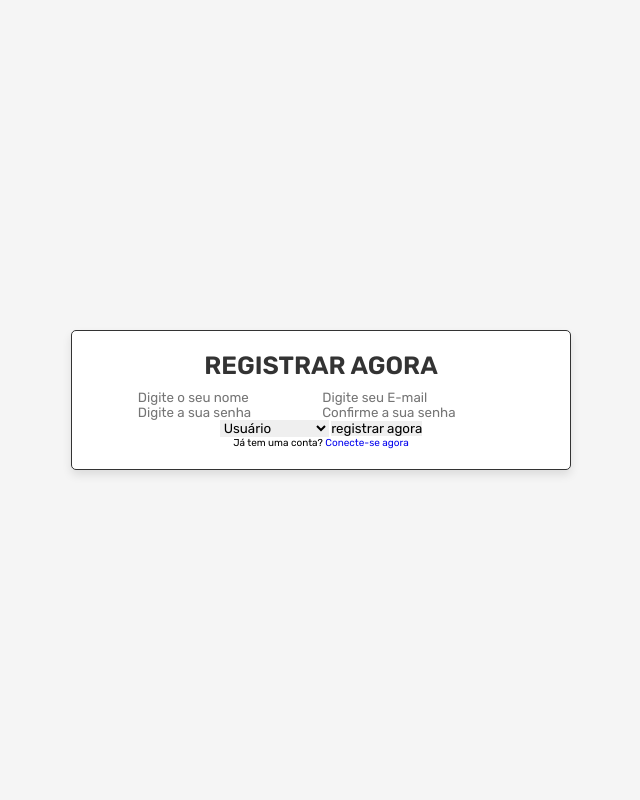
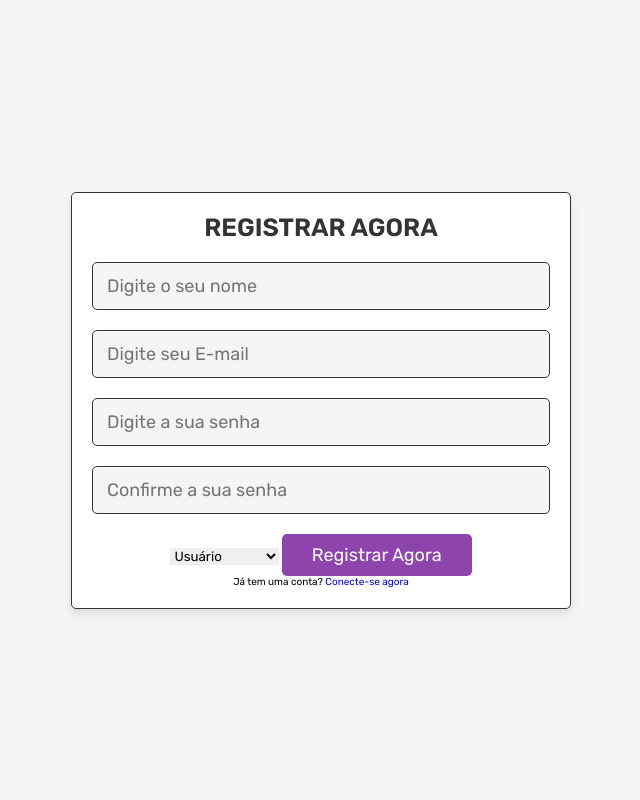
Before and after one commit to daniel-oliv3/book-store-website, a PHP site: page /register.php in a window 1280 px wide. Shown: the whole page, without its empty margins (319-959 px from the left). Run offline with PHP 8.4, Linux system fonts and the light colour scheme.

Commit message:
Btn hover

```diff
--- a/css/style.css
+++ b/css/style.css
@@ -45,6 +45,30 @@ html{
    overflow-x: hidden;
 }
 
+.btn,
+.option-btn,
+.delete-btn,
+.white-btn {
+    display: inline-block;
+    margin-top: 1rem;
+    padding: 1rem 3rem;
+    cursor: pointer;
+    color: var(--white);
+    font-size: 1.8rem;
+    border-radius: .5rem;
+    text-transform: capitalize;
+}
+
+.btn:hover,
+.option-btn:hover,
+.delete-btn:hover {
+    background-color: var(--black);
+}
+
+.btn {
+    background-color: var(--purple);
+}
+
 
 /* ======= Formulario de Registro ======= */
 .form-container {
@@ -73,7 +97,16 @@ html{
     color: var(--black);
 }
 
-
+.form-container form .box {
+    width: 100%;
+    border-radius: .5rem;
+    background-color: var(--light-bg);
+    font-size: 1.8rem;
+    padding: 1.2rem 1.4rem;
+    color: var(--black);
+    border: var(--border);
+    margin: 1rem 0;
+}
 
 
 
```
